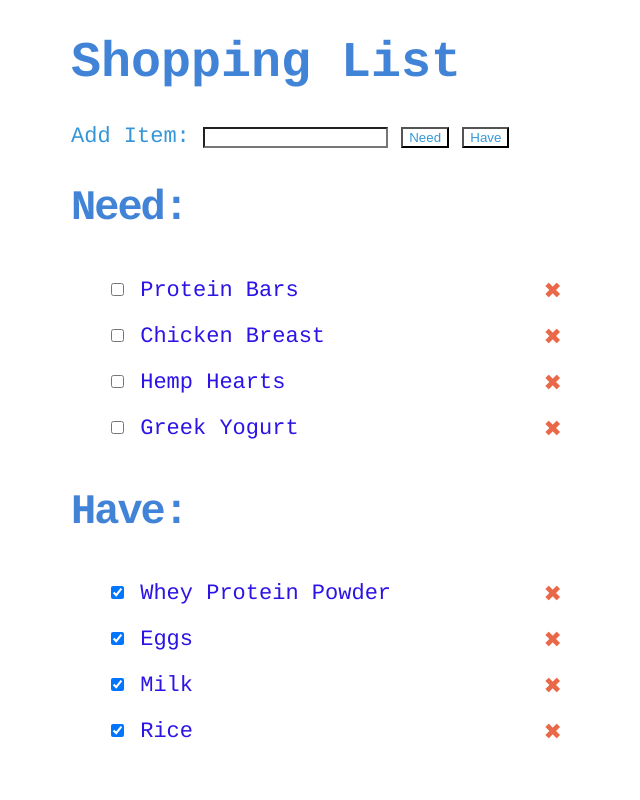
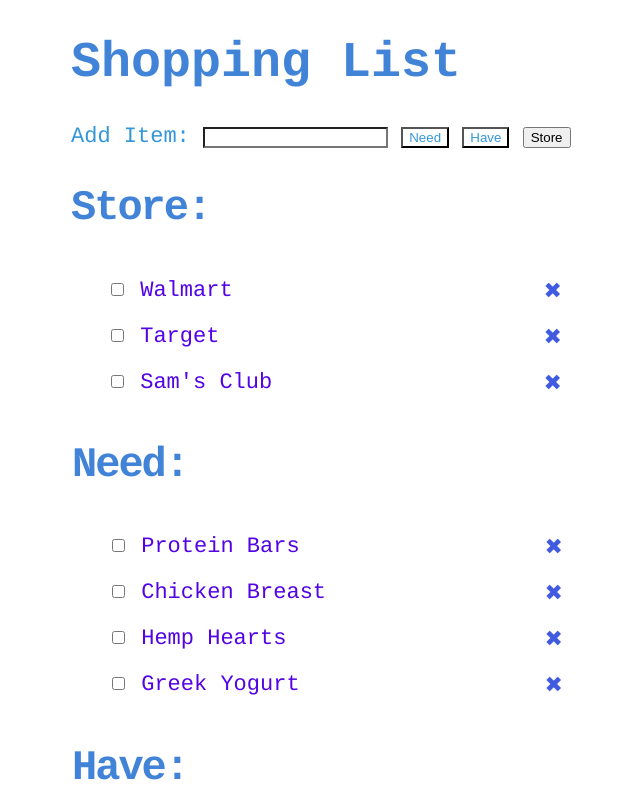
Before and after one commit to Epicskylegend/Grocery-list, a website: page Index.html in a window 1280 px wide. Shown: the top 800 px of the page, without its empty margins (269-909 px from the left). Drawn offline with nearby package versions, Linux system fonts and the light colour scheme.

Commit message:
Added category to list.

```diff
--- a/GroceryList.js
+++ b/GroceryList.js
@@ -18,7 +18,7 @@
 		item.appendTo(list);
 	}
 
-	$('#addHave, #addNeed').click(callback);
+	$('#addHave, #addNeed, #addStore').click(callback);
 
 	$('ul').on('click', 'li a', function(event){
 		$(event.target).parent('li').remove();
--- a/Index.html
+++ b/Index.html
@@ -14,7 +14,13 @@
 		<input type="text" name="item">
 		<input id="addNeed" type="submit" value="Need">
 		<input id="addHave" type="submit" value="Have">
+		<input id="addStore" type="submit" value="Store">
 	</form>
+	<h2> Store: </h2>
+		<ul class='list'>
+			<li><input type="checkbox" name="item"> Walmart <a href="#">&#10006;</a></li>
+			<li><input type="checkbox" name="item"> Target <a href="#">&#10006;</a></li>
+			<li><input type="checkbox" name="item"> Sam's Club <a href="#">&#10006;</a></li>
 	<h2> Need: </h2>
 		<ul class='list'>
 			<li><input type="checkbox" name="item"> Protein Bars <a href="#">&#10006;</a></li>
--- a/List.css
+++ b/List.css
@@ -51,12 +51,13 @@
     height: auto;
     padding: 10px;
     text-transform: capitalize;
-    color: #2c13e6; /*List Color of the words in the list */
+    color: #5204e4; /*List Color of the words in the list */
+
   }
   li a {
     float: right;
     text-decoration: none;
-    color: rgba(225, 59, 17, 0.77); /*Color of the x marks for the words */
+    color: rgba(6, 41, 215, 0.77); /*Color of the x marks for the words */
   }
 
   @media (-webkit-min-device-pixel-ratio: 2),
@@ -66,6 +67,6 @@
   {
       body {
           background-image: url('C:\Users\adeba\OneDrive\Images\darktheme.jpg');
-          background-color: rgba(46, 151, 44, 0.713);
+          background-color: rgba(0, 0, 0, 0.713);
       }
   }
```
